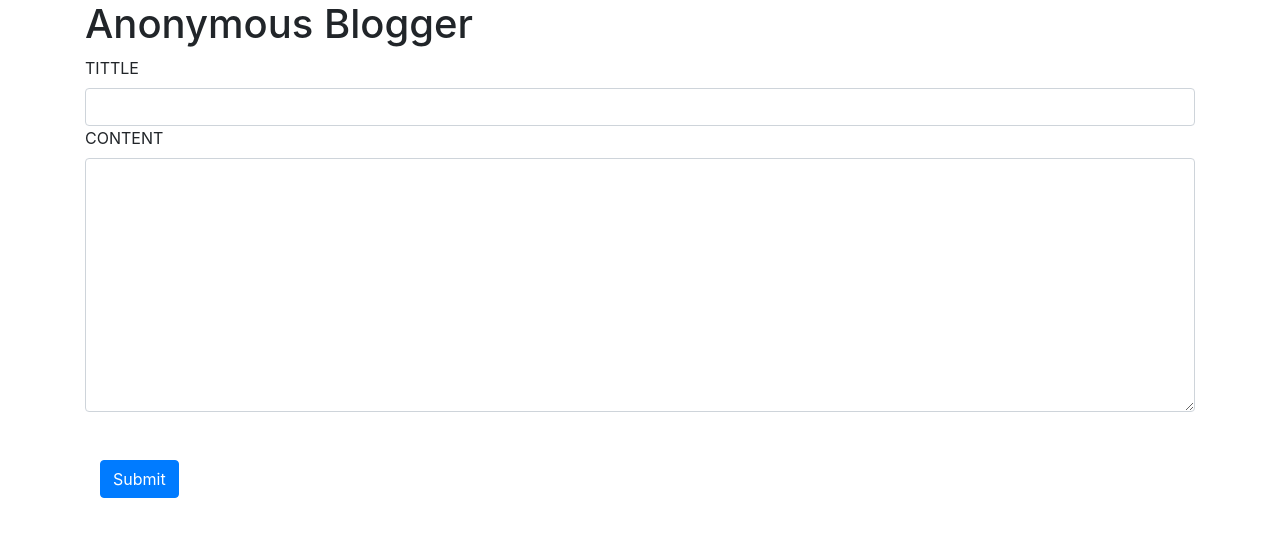
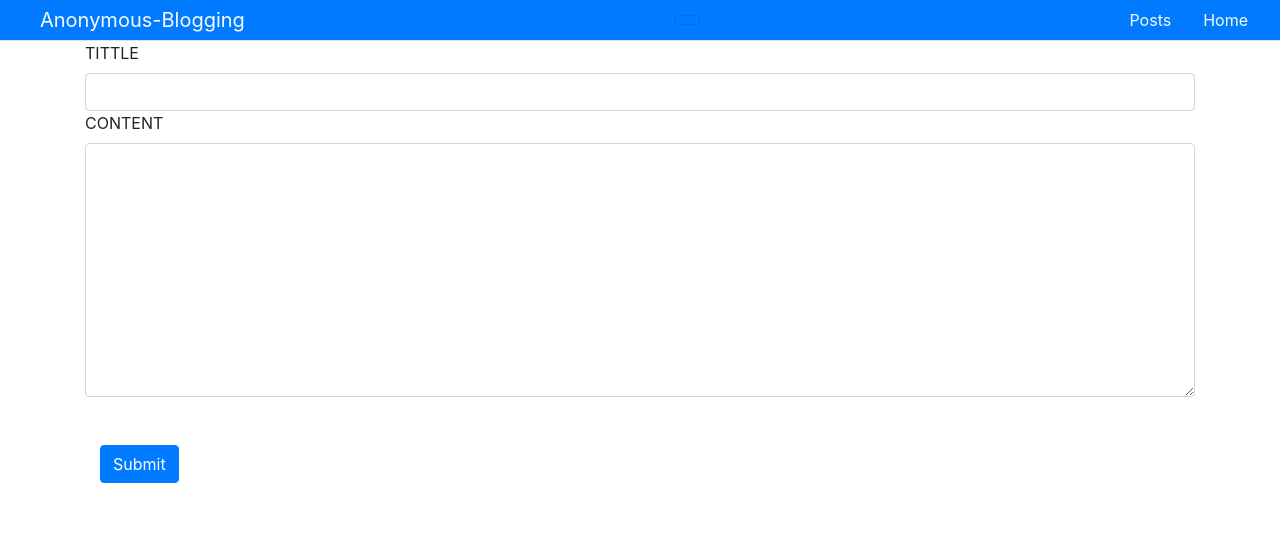
Before and after one commit to prinzpiuz/Anonymous-Blog, a Django app: page / in a window 1280 px wide. Shown: the top 537 px of the page. Run offline with Django 3.2, Linux system fonts and the light colour scheme; some libraries are stand-ins or nearby versions.

Commit message:
navbar using bootsstrap

```diff
--- a/anoynymblogging/settings.py
+++ b/anoynymblogging/settings.py
@@ -55,7 +55,7 @@ ROOT_URLCONF = 'anoynymblogging.urls'
 TEMPLATES = [
     {
         'BACKEND': 'django.template.backends.django.DjangoTemplates',
-        'DIRS': [],
+        'DIRS': ['templates'],
         'APP_DIRS': True,
         'OPTIONS': {
             'context_processors': [
--- a/homepage/templates/homepage/home.html
+++ b/homepage/templates/homepage/home.html
@@ -1,8 +1,9 @@
-<link rel="stylesheet" href="https://stackpath.bootstrapcdn.com/bootstrap/4.1.3/css/bootstrap.min.css" integrity="sha384-MCw98/SFnGE8fJT3GXwEOngsV7Zt27NXFoaoApmYm81iuXoPkFOJwJ8ERdknLPMO" crossorigin="anonymous">
+{% extends 'base.html' %}
+
+{% block content %}
     <div class="container">
     <form method="post" novalidate>
       {% csrf_token %}
-   <h1>Anonymous Blogger</h1>
       <div> <label>TITTLE</label>
           {{ form.post_tittle }}
       </div><label>CONTENT</label>
@@ -12,3 +13,4 @@
 
         </div>
     </form></div>
+{% endblock %}
--- a/homepage/templates/homepage/post.html
+++ b/homepage/templates/homepage/post.html
@@ -1,3 +1,6 @@
+{% extends 'base.html' %}
+
+{% block content %}
 <div class="container" >
 {% if messages %}
 <ul class="messages">
@@ -9,3 +12,4 @@
 {{post.post_tittle}}
 {{post.post_content}}
 </div>
+{% endblock %}
--- a/homepage/urls.py
+++ b/homepage/urls.py
@@ -5,6 +5,6 @@ app_name='homepage'
 
 urlpatterns = [
     path('',Create.as_view(),name='create'),
-    path('posts/<int:id>/',posts,name='posts'),
+    path('post/<int:id>/',posts,name='posts'),
     path('<id>/edit/<skey>',Edit.as_view(),name='edit')
     ]
--- /dev/null
+++ b/templates/base.html
@@ -0,0 +1,32 @@
+<!DOCTYPE html>
+<html lang="en">
+<head>
+    <meta charset="UTF-8">
+     <link rel="stylesheet" href="https://maxcdn.bootstrapcdn.com/bootstrap/4.0.0/css/bootstrap.min.css" integrity="sha384-Gn5384xqQ1aoWXA+058RXPxPg6fy4IWvTNh0E263XmFcJlSAwiGgFAW/dAiS6JXm" crossorigin="anonymous">
+    <title></title>
+</head>
+<body>
+<nav class="navbar sticky-top border-bottom py-0 navbar-light bg-primary">
+  <a class="navbar-brand ml-4 text-info text-light" href="http://127.0.0.1:8000/">Anonymous-Blogging</a>
+  <button class="navbar-toggler" type="button" data-toggle="collapse" data-target="#navbarNav" aria-controls="navbarNav" aria-expanded="false" aria-label="Toggle navigation">
+  </button>
+
+
+
+    <div class="float-right">
+        <a class="nav-link text-light float-right" href="#">Home</a>
+
+
+        <a class="nav-link text-light float-right" href="#">Posts</a>
+    </div>
+
+
+
+</nav>
+{% block content %}
+
+
+{% endblock %}
+</body>
+
+</html>
```
Lines whose indentation alone changed are shown as unchanged.
